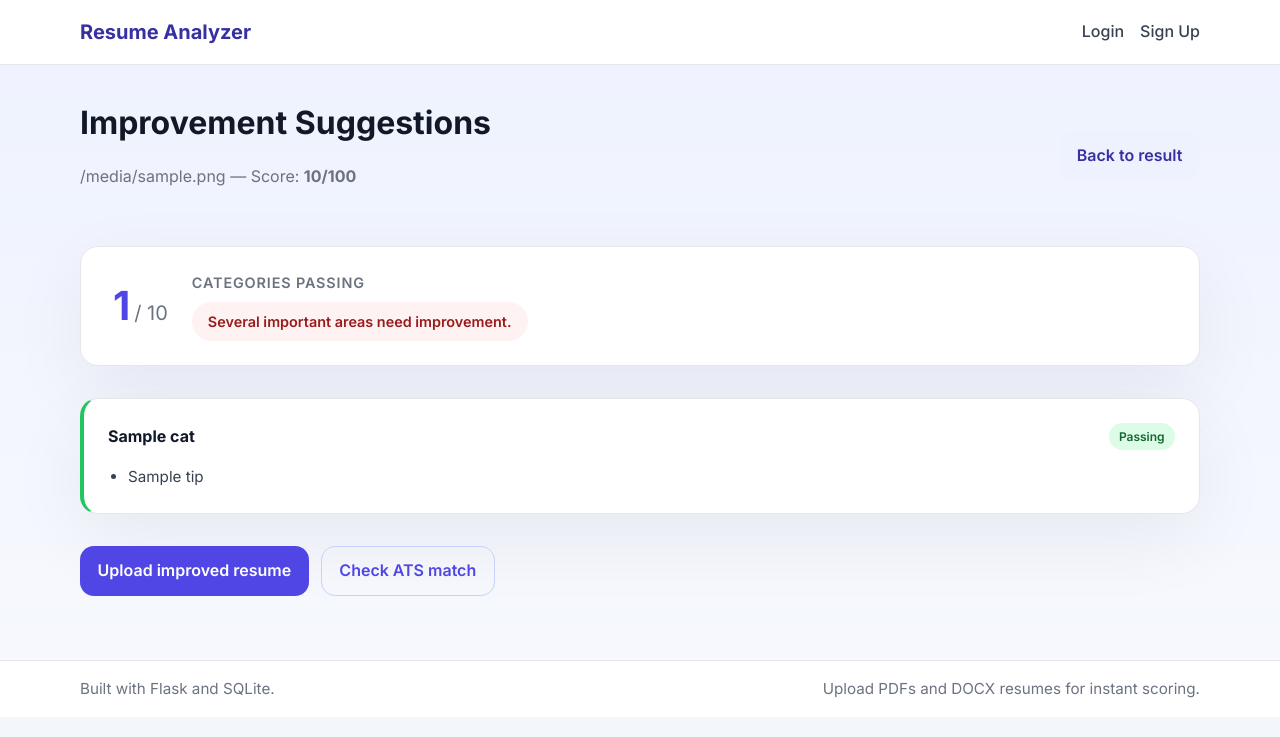
After one commit to Nandini15-hash/resume-analyzer, a Flask app: template templates/improve.html in a window 1280 px wide. The commit adds this page. Shown: the top 737 px of the page. Run offline with Flask 3, Linux system fonts and the light colour scheme; the template is opened without the code that fills it: most values are stand-ins (such as "Sample title", 1, 10 or a date in 2020).

Commit message:
Add resume score improvement suggestions feature
- New /improve/<resume_id> route re-reads uploaded file and runs categorized analysis
- generate_improvement_suggestions() in utils.py checks 6 categories: contact info, summary, experience, education, skills, length/format
- improve.html shows pass/total gauge and per-category cards with pass/needs-work status and actionable tips
- Added Get Improvement Suggestions button to result page

Co-Authored-By: Claude Sonnet 4.6 <noreply@anthropic.com>

```diff
--- a/app.py
+++ b/app.py
@@ -3,7 +3,7 @@ from pathlib import Path
 from flask import Flask, render_template, request, redirect, url_for, flash, session
 from werkzeug.utils import secure_filename
 from database import close_db, init_db, create_user, get_user_by_email, save_resume, get_resume_by_id, get_recent_resumes
-from utils import extract_text_from_resume, score_resume_and_extract_skills, compute_ats_score
+from utils import extract_text_from_resume, score_resume_and_extract_skills, compute_ats_score, generate_improvement_suggestions
 
 BASE_DIR = Path(__file__).resolve().parent
 UPLOAD_FOLDER = BASE_DIR / "uploads"
@@ -151,6 +151,34 @@ def resume_detail(resume_id):
     )
 
 
+@app.route("/improve/<int:resume_id>")
+@login_required
+def improve(resume_id):
+    resume = get_resume_by_id(resume_id, session["user_id"])
+    if not resume:
+        flash("Resume not found.", "warning")
+        return redirect(url_for("dashboard"))
+    upload_path = UPLOAD_FOLDER / resume[2]
+    if not upload_path.exists():
+        flash("Resume file not found on disk. Please re-upload the resume.", "warning")
+        return redirect(url_for("resume_detail", resume_id=resume_id))
+    try:
+        text = extract_text_from_resume(upload_path)
+        categories, good_count, total = generate_improvement_suggestions(text)
+    except Exception as error:
+        flash("Could not analyze the resume file.", "danger")
+        app.logger.error("Improve error: %s", error)
+        return redirect(url_for("resume_detail", resume_id=resume_id))
+    return render_template(
+        "improve.html",
+        title="Improvement Suggestions",
+        resume={"id": resume[0], "filename": resume[2], "score": resume[3]},
+        categories=categories,
+        good_count=good_count,
+        total=total,
+    )
+
+
 @app.route("/ats-match", methods=["GET", "POST"])
 @login_required
 def ats_match():
--- a/static/css/style.css
+++ b/static/css/style.css
@@ -295,6 +295,124 @@ textarea:focus {
     box-shadow: 0 0 0 4px rgba(99, 102, 241, 0.12);
 }
 
+.result-actions {
+    display: flex;
+    flex-wrap: wrap;
+    gap: 0.75rem;
+    margin-top: 1rem;
+}
+
+.improve-shell {
+    max-width: 1120px;
+}
+
+.improve-summary {
+    margin-bottom: 2rem;
+    padding: 1.5rem 2rem;
+}
+
+.improve-summary-inner {
+    display: flex;
+    align-items: center;
+    gap: 1.5rem;
+}
+
+.improve-gauge {
+    display: flex;
+    align-items: baseline;
+    gap: 0.25rem;
+    font-size: 2.5rem;
+    font-weight: 700;
+    color: #4f46e5;
+    line-height: 1;
+}
+
+.improve-gauge span {
+    font-size: 1.25rem;
+    color: #6b7280;
+    font-weight: 400;
+}
+
+.improve-summary-label {
+    margin: 0 0 0.5rem;
+    color: #6b7280;
+    font-size: 0.9rem;
+    text-transform: uppercase;
+    letter-spacing: 0.06em;
+    font-weight: 600;
+}
+
+.improve-grid {
+    display: grid;
+    grid-template-columns: repeat(auto-fit, minmax(300px, 1fr));
+    gap: 1.25rem;
+    margin-bottom: 2rem;
+}
+
+.improve-card {
+    padding: 1.5rem;
+    border-left: 4px solid transparent;
+}
+
+.improve-card-good {
+    border-left-color: #22c55e;
+}
+
+.improve-card-bad {
+    border-left-color: #f97316;
+}
+
+.improve-card-header {
+    display: flex;
+    align-items: center;
+    justify-content: space-between;
+    gap: 1rem;
+    margin-bottom: 1rem;
+}
+
+.improve-card-header h2 {
+    margin: 0;
+    font-size: 1rem;
+}
+
+.improve-badge {
+    font-size: 0.75rem;
+    font-weight: 600;
+    padding: 0.25rem 0.65rem;
+    border-radius: 999px;
+    white-space: nowrap;
+}
+
+.improve-badge-good {
+    background: #dcfce7;
+    color: #166534;
+}
+
+.improve-badge-bad {
+    background: #ffedd5;
+    color: #9a3412;
+}
+
+.improve-tips {
+    margin: 0;
+    padding-left: 1.25rem;
+    display: grid;
+    gap: 0.5rem;
+}
+
+.improve-tips li {
+    color: #374151;
+    font-size: 0.95rem;
+    line-height: 1.5;
+}
+
+.improve-footer {
+    display: flex;
+    flex-wrap: wrap;
+    gap: 0.75rem;
+    margin-bottom: 2rem;
+}
+
 .ats-shell {
     max-width: 1120px;
 }
--- /dev/null
+++ b/templates/improve.html
@@ -0,0 +1,57 @@
+{% extends "base.html" %}
+
+{% block content %}
+<div class="improve-shell">
+    <div class="page-head">
+        <div>
+            <h1>Improvement Suggestions</h1>
+            <p class="subtitle">{{ resume.filename }} &mdash; Score: <strong>{{ resume.score }}/100</strong></p>
+        </div>
+        <a href="{{ url_for('resume_detail', resume_id=resume.id) }}" class="button-secondary">Back to result</a>
+    </div>
+
+    <div class="improve-summary card">
+        <div class="improve-summary-inner">
+            <div class="improve-gauge">
+                <strong>{{ good_count }}</strong>
+                <span>/ {{ total }}</span>
+            </div>
+            <div>
+                <p class="improve-summary-label">categories passing</p>
+                {% if good_count == total %}
+                <p class="ats-verdict ats-verdict-good">Excellent — your resume covers all key areas.</p>
+                {% elif good_count >= total // 2 %}
+                <p class="ats-verdict ats-verdict-ok">Good foundation — a few areas need attention.</p>
+                {% else %}
+                <p class="ats-verdict ats-verdict-low">Several important areas need improvement.</p>
+                {% endif %}
+            </div>
+        </div>
+    </div>
+
+    <div class="improve-grid">
+        {% for cat in categories %}
+        <div class="improve-card card {% if cat.status == 'good' %}improve-card-good{% else %}improve-card-bad{% endif %}">
+            <div class="improve-card-header">
+                <h2>{{ cat.name }}</h2>
+                {% if cat.status == 'good' %}
+                <span class="improve-badge improve-badge-good">Passing</span>
+                {% else %}
+                <span class="improve-badge improve-badge-bad">Needs work</span>
+                {% endif %}
+            </div>
+            <ul class="improve-tips">
+                {% for tip in cat.tips %}
+                <li>{{ tip }}</li>
+                {% endfor %}
+            </ul>
+        </div>
+        {% endfor %}
+    </div>
+
+    <div class="improve-footer">
+        <a href="{{ url_for('upload') }}" class="button-primary">Upload improved resume</a>
+        <a href="{{ url_for('ats_match') }}" class="button-tertiary">Check ATS match</a>
+    </div>
+</div>
+{% endblock %}
--- a/templates/result.html
+++ b/templates/result.html
@@ -11,7 +11,10 @@
             <strong>{{ resume.score }}</strong>
             <small>/ 100</small>
         </div>
-        <a class="button-secondary" href="{{ url_for('dashboard') }}">Back to dashboard</a>
+        <div class="result-actions">
+            <a class="button-primary" href="{{ url_for('improve', resume_id=resume.id) }}">Get Improvement Suggestions</a>
+            <a class="button-secondary" href="{{ url_for('dashboard') }}">Back to dashboard</a>
+        </div>
     </div>
 
     <div class="analysis-block">
--- a/utils.py
+++ b/utils.py
@@ -108,6 +108,114 @@ def score_resume_and_extract_skills(text):
     return score, ", ".join(skills), advice
 
 
+ACTION_VERBS = [
+    "led", "managed", "developed", "built", "created", "improved", "increased",
+    "decreased", "reduced", "achieved", "delivered", "designed", "implemented",
+    "launched", "coordinated", "executed", "streamlined", "optimized",
+    "collaborated", "mentored", "trained", "analyzed", "presented", "spearheaded",
+]
+
+
+def generate_improvement_suggestions(text):
+    normalized = normalize_text(text)
+    emails = extract_emails(text)
+    phones = extract_phone_numbers(text)
+    skills = extract_skills(text)
+    word_count = len(normalized.split())
+    found_verbs = [v for v in ACTION_VERBS if v in normalized]
+    has_metrics = bool(re.search(
+        r"\d+\s*%|\$\s*\d+|\d+\s*(million|thousand|users|customers|clients|members|employees)",
+        normalized,
+    ))
+
+    categories = []
+
+    contact_tips = []
+    if not emails:
+        contact_tips.append("Add a professional email address (e.g. name@domain.com).")
+    if not phones:
+        contact_tips.append("Include a phone number so recruiters can reach you.")
+    if "linkedin" not in normalized:
+        contact_tips.append("Add your LinkedIn profile URL to increase credibility.")
+    if "github" not in normalized:
+        contact_tips.append("Consider adding your GitHub profile if you are in a technical role.")
+    categories.append({
+        "name": "Contact Information",
+        "status": "good" if not contact_tips else "needs-work",
+        "tips": contact_tips or ["All key contact details are present."],
+    })
+
+    summary_tips = []
+    if not any(kw in normalized for kw in ["summary", "objective", "profile", "about me"]):
+        summary_tips.append("Add a professional summary (3-4 sentences) at the top of your resume.")
+        summary_tips.append("Highlight your key skills, years of experience, and career goal.")
+    categories.append({
+        "name": "Professional Summary",
+        "status": "good" if not summary_tips else "needs-work",
+        "tips": summary_tips or ["Professional summary or objective section is present."],
+    })
+
+    experience_tips = []
+    if not any(kw in normalized for kw in ["experience", "employment", "work history", "position", "role"]):
+        experience_tips.append("Add a dedicated Work Experience section.")
+    if len(found_verbs) < 3:
+        experience_tips.append("Use more action verbs — e.g. led, developed, improved, achieved, delivered.")
+    if not has_metrics:
+        experience_tips.append("Quantify achievements (e.g. 'Increased sales by 30%', 'Managed a team of 5').")
+    if not any(kw in normalized for kw in ["project", "projects"]):
+        experience_tips.append("Add a Projects section if you lack extensive formal work experience.")
+    categories.append({
+        "name": "Work Experience",
+        "status": "good" if not experience_tips else "needs-work",
+        "tips": experience_tips or ["Work experience section looks solid with action verbs and metrics."],
+    })
+
+    education_tips = []
+    if not any(kw in normalized for kw in [
+        "education", "degree", "university", "college",
+        "bachelor", "master", "phd", "diploma", "certification",
+    ]):
+        education_tips.append("Add an Education section with your degree, institution, and graduation year.")
+    categories.append({
+        "name": "Education",
+        "status": "good" if not education_tips else "needs-work",
+        "tips": education_tips or ["Education section is present."],
+    })
+
+    skills_tips = []
+    if "skill" not in normalized:
+        skills_tips.append("Add a dedicated Skills section.")
+    if len(skills) < 5:
+        skills_tips.append(f"Only {len(skills)} skill(s) detected. Aim for 8-12 relevant skills.")
+        skills_tips.append("Include both technical skills (tools, languages) and soft skills.")
+    elif len(skills) < 8:
+        skills_tips.append("Consider adding a few more skills to strengthen your profile.")
+    categories.append({
+        "name": "Skills",
+        "status": "good" if len(skills) >= 8 else "needs-work",
+        "tips": skills_tips or [f"{len(skills)} skills detected — strong skills section."],
+    })
+
+    format_tips = []
+    if word_count < 200:
+        format_tips.append(f"Resume is very short ({word_count} words). Aim for at least 400 words.")
+    elif word_count > 900:
+        format_tips.append(f"Resume may be too long ({word_count} words). Keep it concise — under 700 words for most roles.")
+    if not re.search(
+        r"\b(jan|feb|mar|apr|may|jun|jul|aug|sep|oct|nov|dec|january|february|march|april|june|july|august|september|october|november|december|20\d\d|19\d\d)\b",
+        normalized,
+    ):
+        format_tips.append("Include dates (month/year) for each experience and education entry.")
+    categories.append({
+        "name": "Length & Format",
+        "status": "good" if not format_tips else "needs-work",
+        "tips": format_tips or [f"Good resume length ({word_count} words) with dates present."],
+    })
+
+    good_count = sum(1 for c in categories if c["status"] == "good")
+    return categories, good_count, len(categories)
+
+
 def extract_jd_keywords(text):
     normalized = normalize_text(text)
     words = re.findall(r"\b[a-z][a-z+#.\-]*\b", normalized)
```
